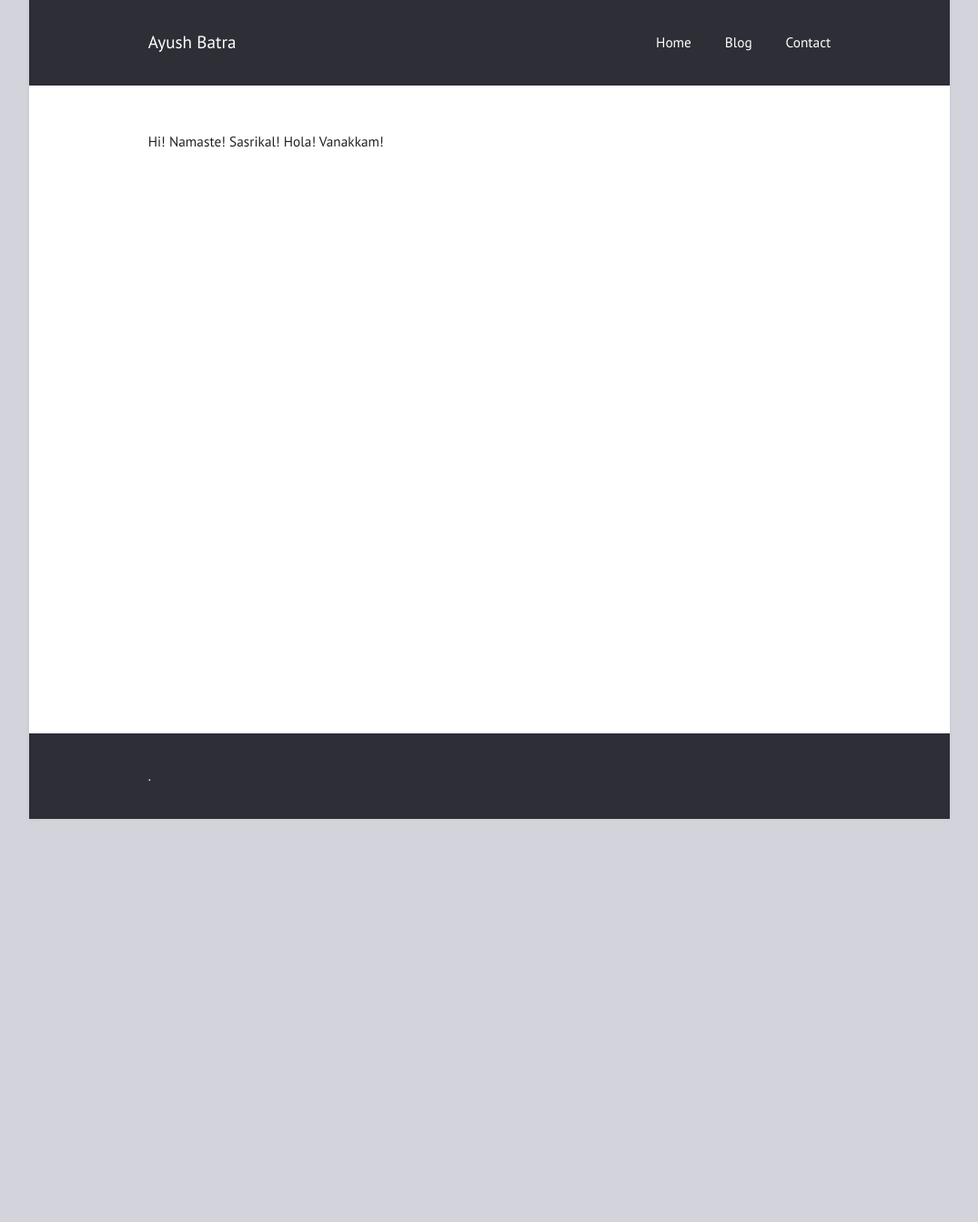
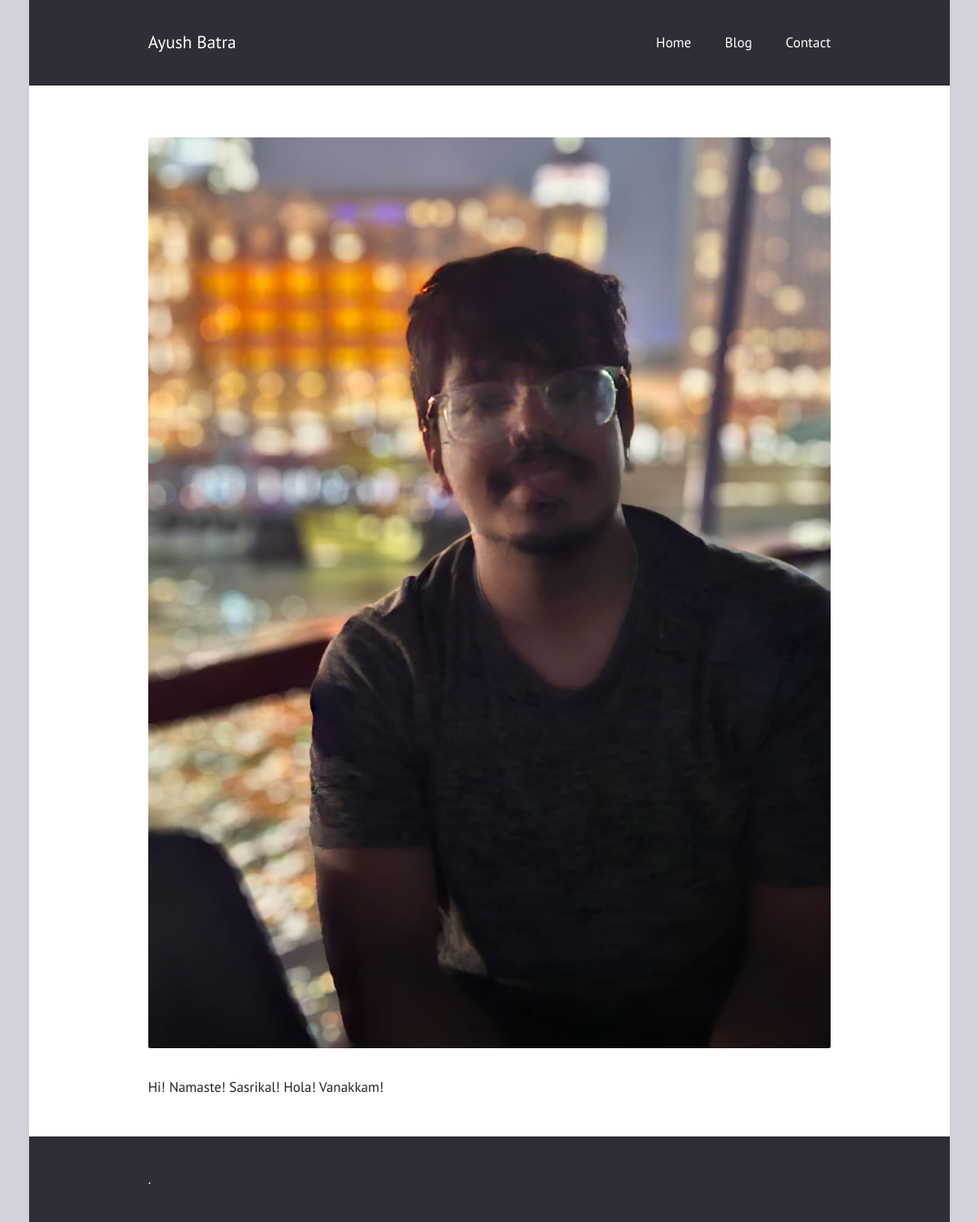
Before and after one commit to ayushbatra/ayushbatra.github.io, a Jekyll site: the page built from index.md, in a window 1280 px wide. Shown: the whole page at 91% size, without its empty margins (102-1177 px from the left). Built offline with Jekyll 4.4.1, drawn with Linux system fonts in a browser that asks for light colours; before the commit the page ends 900 px from its top, so only the background shows below that.

Commit message:
Update index.md

```diff
--- a/index.md
+++ b/index.md
@@ -2,4 +2,11 @@
 layout: "page"
 ---
 
+
+
+![Ayush Batra](/assets/1_low_cloaked.png "Ayush Batra")
+
+
+
+
 Hi! Namaste! Sasrikal! Hola! Vanakkam!
```
